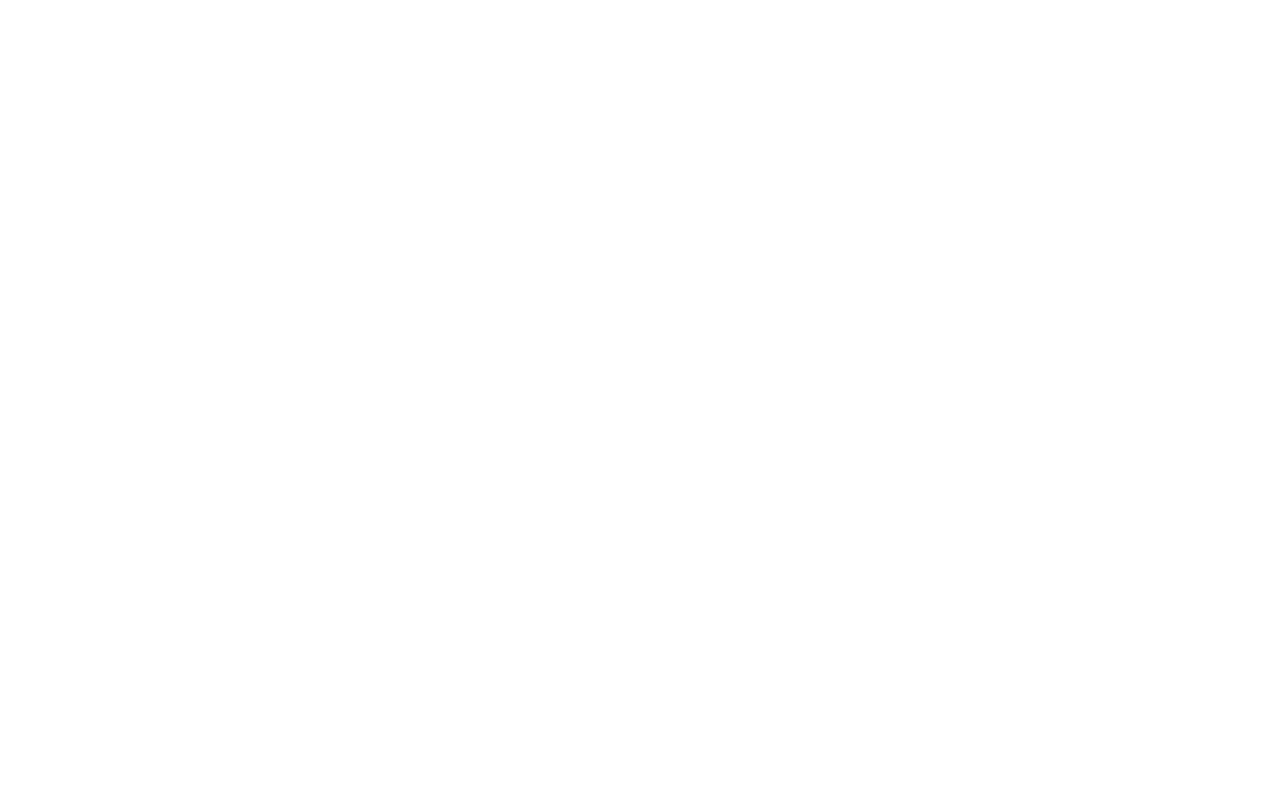
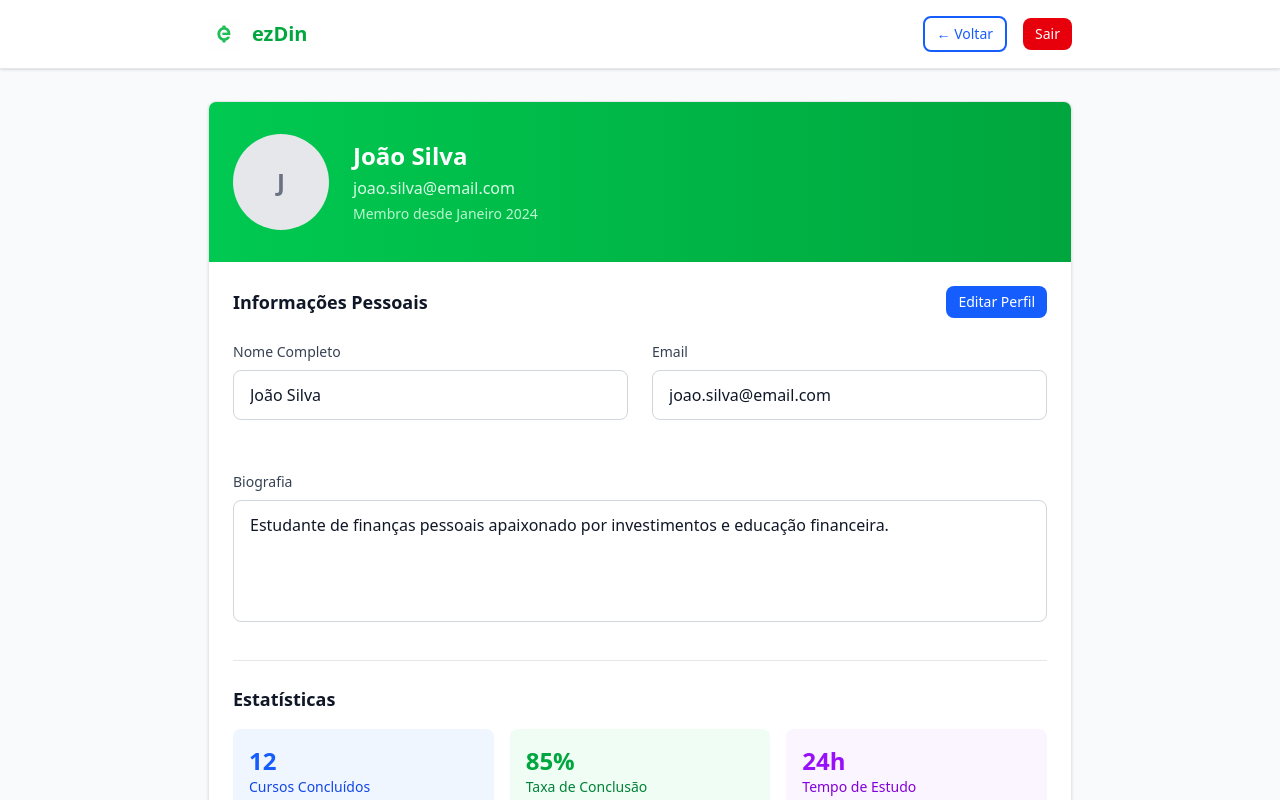
Before and after one commit to DoctorSolo/ezdin-frontend, a React (Vite) app: page /perfil in a window 1280 px wide. Before the commit this address had no page. Shown: the top 800 px of the page. Built offline with nearby package versions, Linux system fonts and the light colour scheme.

Commit message:
Add ProfilePage route with /perfil path

```diff
--- a/src/main.jsx
+++ b/src/main.jsx
@@ -6,6 +6,7 @@ import "./index.css";
 import LoginPage from "./pages/LoginPage.jsx";
 import RegisterPage from "./pages/RegisterPage.jsx";
 import CoursePlatformPage from "./pages/CoursePlatformPage.jsx";
+import ProfilePage from "./pages/ProfilePage.jsx";
 
 ReactDOM.createRoot(document.getElementById("root")).render(
   <React.StrictMode>
@@ -14,7 +15,8 @@ ReactDOM.createRoot(document.getElementById("root")).render(
         <Route path="/" element={<LoginPage />} />
         <Route path="/register" element={<RegisterPage />} />
         <Route path="/plataforma" element={<CoursePlatformPage />} />
+        <Route path="/perfil" element={<ProfilePage />} />
       </Routes>
     </BrowserRouter>
-  </React.StrictMode>
+  </React.StrictMode>,
 );
```
